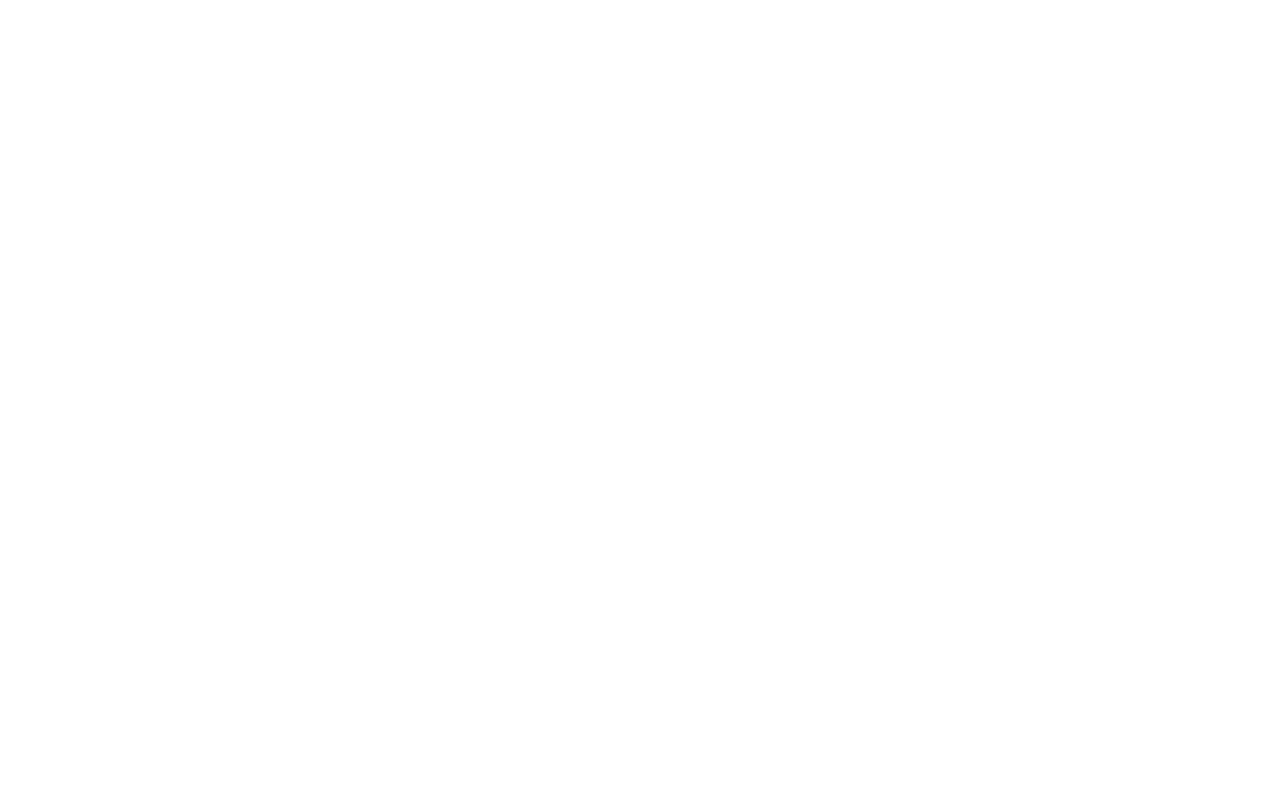
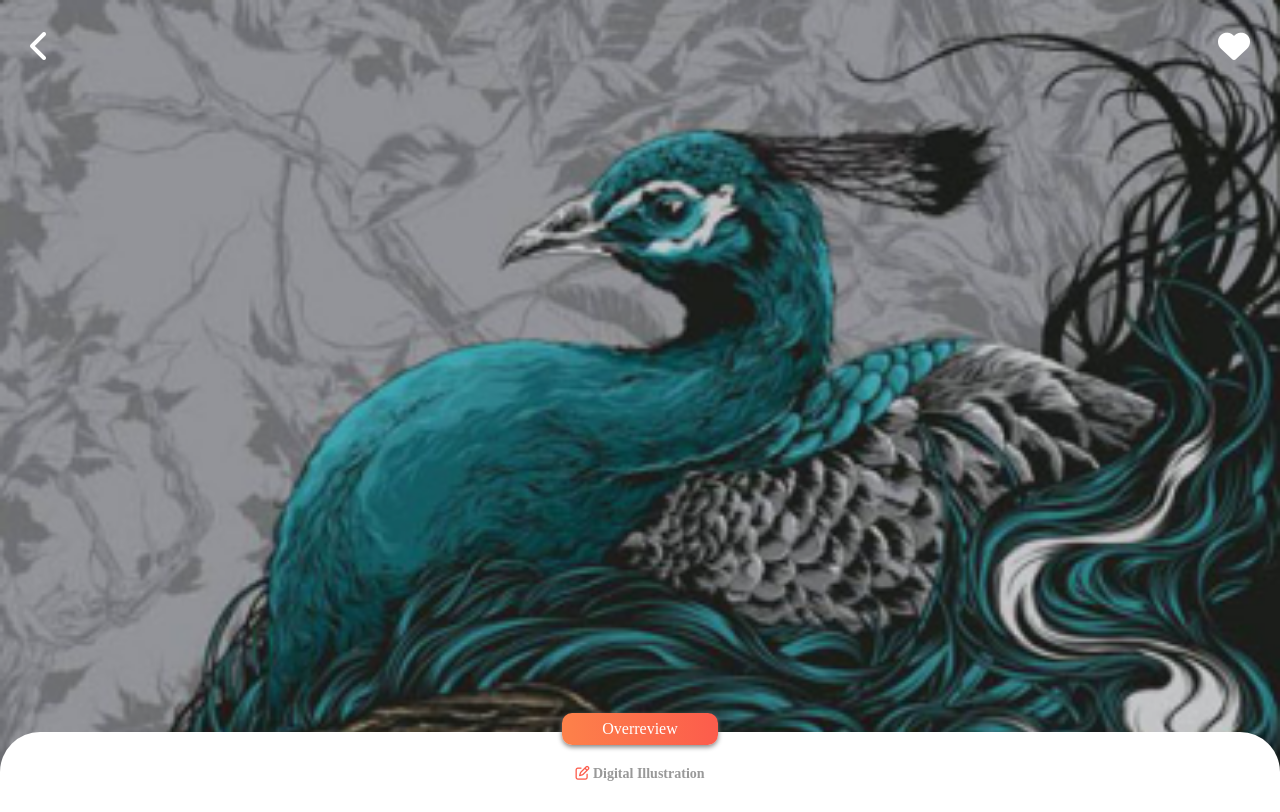
Before and after one commit to GSG-FC03/art-gallery2, a plain HTML site: page html-pages/page2.html in a window 1280 px wide. Drawn offline with Linux system fonts and the light colour scheme.

Commit message:
update page2 and it style relates #10

```diff
--- a/css-stlye/page2.css
+++ b/css-stlye/page2.css
@@ -0,0 +1,57 @@
+*{
+    margin: 0;
+    padding: 0;
+    box-sizing: border-box;
+}
+body{
+    text-transform: capitalize;
+
+    background-image: url('../images/cover.png ');
+    background-size: cover;
+
+}
+.parent{
+display: flex;
+flex-direction: column;
+justify-content: center;
+}
+.chiled-1{
+display: flex;
+justify-content: space-between;
+margin:30px 30px 670px;
+}
+.chiled-2{
+ display: flex;
+ flex-direction: column;
+ background-color: #FFFFFF;
+ height: 10vh;
+ border-radius:40px 40px 0 0;
+ align-items: center;
+}
+.icon{
+    padding: 7px 40px;
+    text-decoration: none;
+    color: #FFFFFF;
+    display: flex;
+    justify-items: flex-end;
+    justify-content: center;
+    align-items: center;
+    margin-top: -19px;
+    border-radius: 10px;
+    background-image: linear-gradient(to right, #FD814A, #FC5C4C);
+    border: none;
+    box-shadow: 0 2px 5px 0 grey;
+    font-size: 16px;}
+.chiled-2 .box-paragraph p{
+    margin-top: 20px;
+    font-size: 14px;
+    color: #999999;
+    font-weight: 700;
+    line-height: 18.33px;
+}
+#pen-icon{
+    color: #FC5C4C;
+}
+.header-icons{
+    color: #FFFFFF;
+}
--- a/html-pages/page2.html
+++ b/html-pages/page2.html
@@ -1,13 +1,37 @@
 <!DOCTYPE html>
 <html lang="en">
 <head>
+    <script src="https://kit.fontawesome.com/5400129d87.js" crossorigin="anonymous"></script>
     <meta charset="UTF-8">
     <meta http-equiv="X-UA-Compatible" content="IE=edge">
     <meta name="viewport" content="width=device-width, initial-scale=1.0">
     <link rel="stylesheet" href="/css-stlye/page2.css">
     <title>single page</title>
+
 </head>
 <body>
+    <article class="parent">
+        <section class="chiled-1">
+            <div>
+                <a href="../index.html">  <i class="fas fa-chevron-left fa-2x header-icons" ></i>
+                </a>
+              </i>
+            </div>
+        <div>
+          <i class="fas fa-heart fa-2x header-icons"  ></i>
+        </div>
+    </section>
+        <section class="chiled-2">
+            <div class="box-header">
+                <a class="icon" href="page3.html" id="button-style">overreview</a>
+            </div>
+           <div class="box-paragraph">
+            <p>
+                <i class="far fa-edit " id="pen-icon"></i>
+                 digital illustration
+            </p>
+           </div>
 
+    </article>
 </body>
 </html>
```
